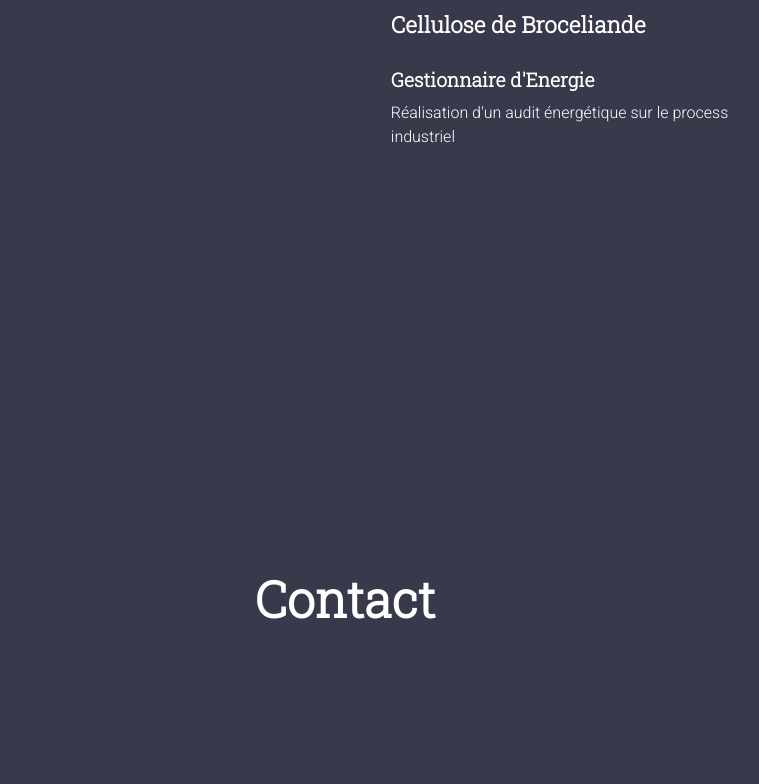
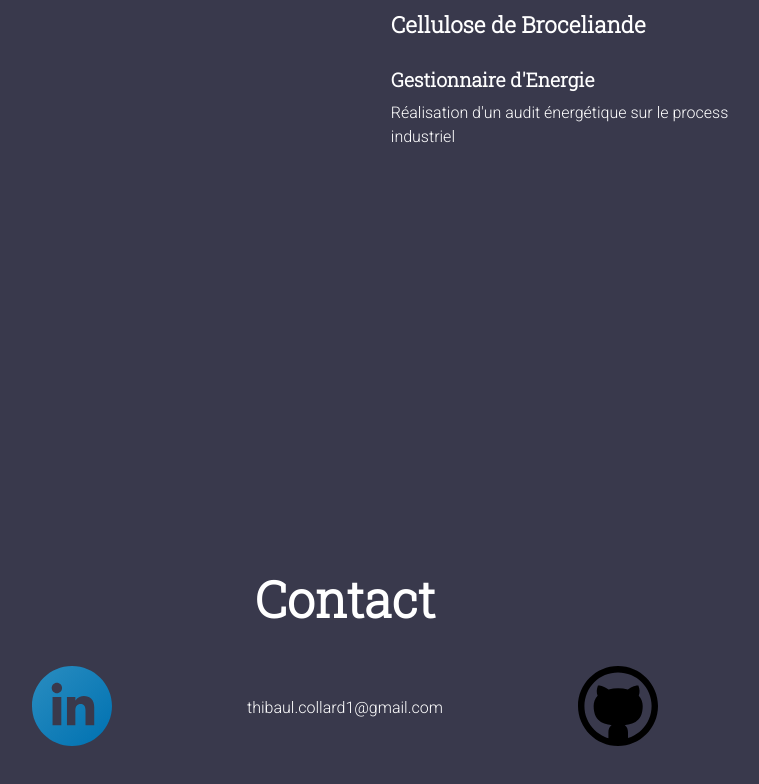
Before and after one commit to tcollard/website, a Vue app in the folder my-website/: page / in a window 1280 px wide. Shown: the part 3536-4320 px from the top of the page, without its empty margins (295-1054 px from the left). Built offline with nearby package versions, Linux system fonts and the light colour scheme.

Commit message:
feat: 🎸 (Contact) Add img to contact

```diff
--- a/my-website/src/components/Contact.vue
+++ b/my-website/src/components/Contact.vue
@@ -1,6 +1,15 @@
 <template>
     <div class="contact">
         <h1>Contact</h1>
+        <div class="contactContainer">
+            <a  href="https://www.linkedin.com/in/thibault-collard-b8228168/" target="_blank">
+                <img class="img" src="../assets/linkedIn.svg" alt="linkedIn">
+            </a>
+            <span class="text">thibaul.collard1@gmail.com</span>
+            <a  href="https://github.com/tcollard" target="_blank">
+                <img class="img" src="../assets/github.svg" alt="linkedIn">
+            </a>
+        </div>
     </div>
 </template>
 
@@ -11,6 +20,7 @@ export default {
 </script>
 
 <style scoped>
+
     .contact {
         display: flex;
         flex-direction: column;
@@ -19,4 +29,18 @@ export default {
         text-align: center;
         padding: 15%;
     }
+
+    .contactContainer {
+        display: flex;
+        flex-direction: row;
+        width: 100%;
+        justify-content: space-evenly;
+        align-items: center;
+    }
+
+    .img {
+        width: 80px;
+        cursor: pointer;
+    }
+
 </style>
```
Also changed, not shown: my-website/Todo.txt. Lines whose indentation alone changed are shown as unchanged.
